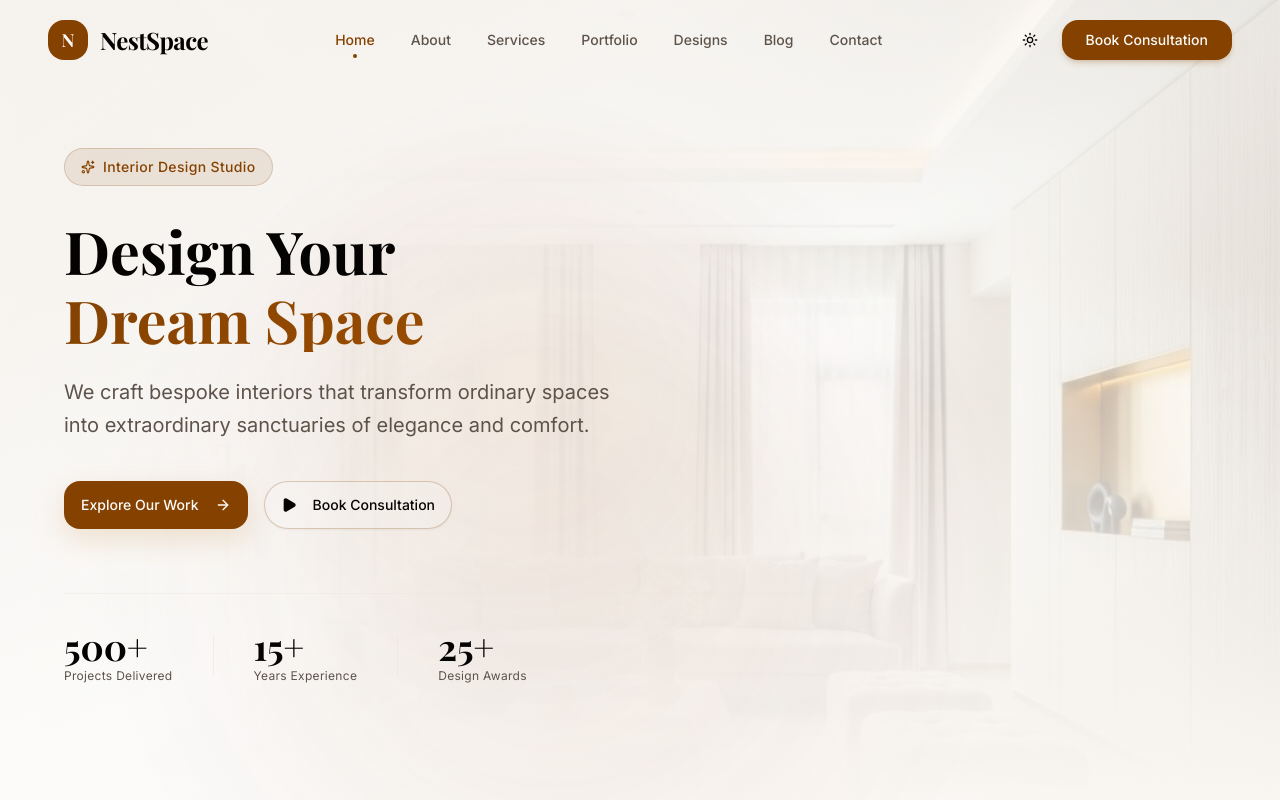
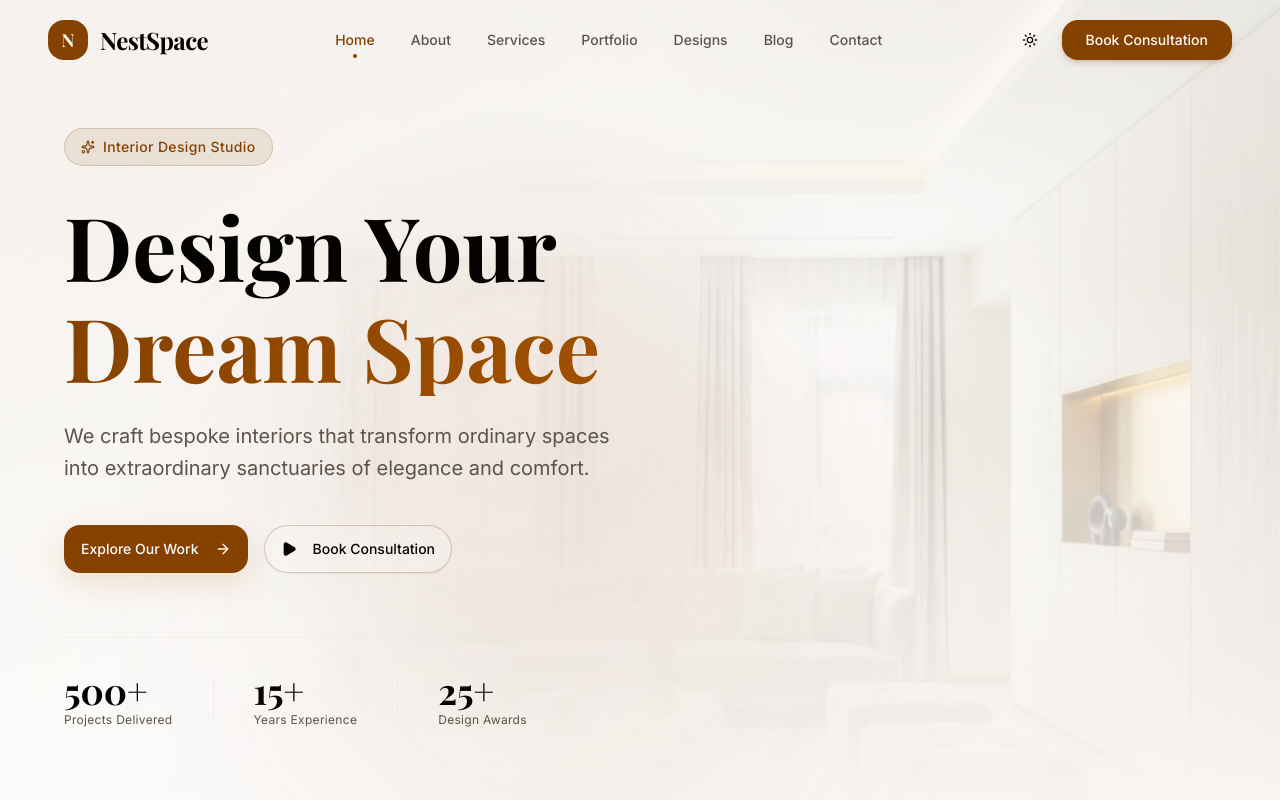
Before and after one commit to MistryVishwa/NestSpace-Interiors-UI, a Next.js app: page / in a window 1280 px wide. Shown: the top 800 px of the page. Built offline with nearby package versions, Linux system fonts and the light colour scheme; a web font is replaced by a local one.

Commit message:
Initial upload - NestSpace Interiors UI

```diff
--- a/components/home/hero-section.tsx
+++ b/components/home/hero-section.tsx
@@ -47,10 +47,7 @@ export function HeroSection() {
           </div>
 
           {/* Headline - Elegant sizing: 32px mobile, 40px tablet, 56px desktop */}
-          <h1
-            className="font-serif text-[2.1rem] sm:text-[2.6rem] lg:text-[3.7rem] font-bold text-foreground leading-[1.1] mb-5 sm:mb-6 animate-fade-up opacity-0 text-balance"
-            style={{ animationDelay: '200ms', animationFillMode: 'forwards' }}
-          >
+          <h1 className="font-serif text-[2.1rem] sm:text-[2.6rem] lg:text-[5.5rem] font-bold text-foreground leading-[1.1] mb-5 sm:mb-6 animate-fade-up opacity-0 text-balance">
             Design Your
             <span className="block text-gradient mt-1">Dream Space</span>
           </h1>
```
